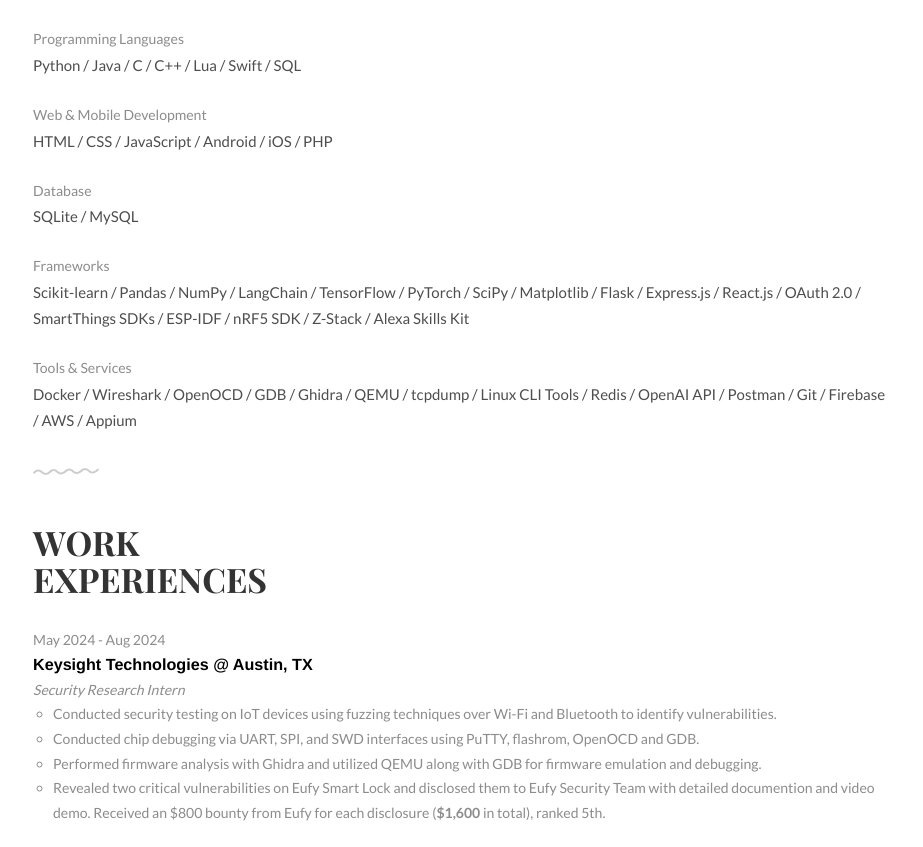
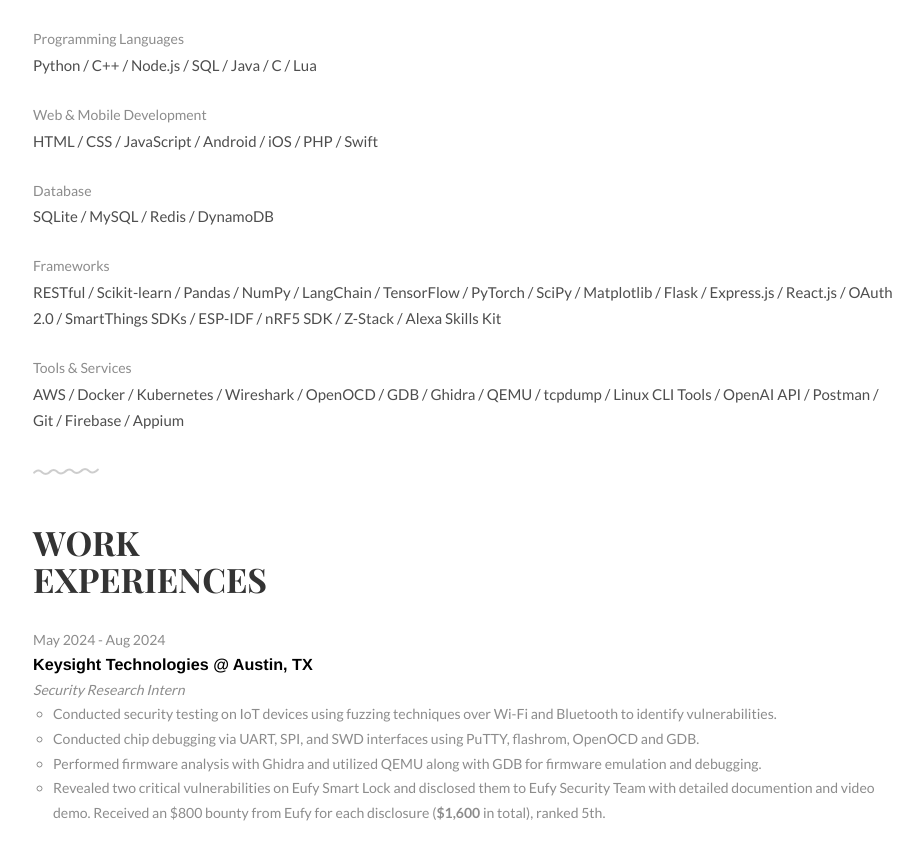
Before and after one commit to XueningXu/xueningxu-profile, a website: page index.html in a window 1280 px wide. Shown: the part 3590-4437 px from the top of the page, without its empty margins (177-1100 px from the left). Drawn offline with nearby package versions, Linux system fonts and the light colour scheme.

Commit message:
Update index.html

```diff
--- a/index.html
+++ b/index.html
@@ -204,23 +204,23 @@
 			<h1 style="padding-top:80px;margin-top:-80px;">Technical<br>Skills</h1>
 			<ul class="skill-list list-flat">
 				<li>Programming Languages</li>
-				<li>Python / Java / C / C++ / Lua / Swift / SQL</li>
+				<li>Python / C++ / Node.js / SQL / Java / C / Lua</li>
 			</ul>
 			<ul class="skill-list list-flat">
 				<li>Web & Mobile Development</li>
-				<li>HTML / CSS / JavaScript / Android / iOS / PHP</li>
+				<li>HTML / CSS / JavaScript / Android / iOS / PHP / Swift</li>
 			</ul>
 			<ul class="skill-list list-flat">
 				<li>Database</li>
-				<li>SQLite / MySQL</li>
+				<li>SQLite / MySQL / Redis / DynamoDB</li>
 			</ul>
 			<ul class="skill-list list-flat">
 				<li>Frameworks</li>
-				<li>Scikit-learn / Pandas / NumPy / LangChain / TensorFlow / PyTorch / SciPy / Matplotlib / Flask / Express.js / React.js / OAuth 2.0 / SmartThings SDKs / ESP-IDF / nRF5 SDK / Z-Stack / Alexa Skills Kit </li>
+				<li>RESTful / Scikit-learn / Pandas / NumPy / LangChain / TensorFlow / PyTorch / SciPy / Matplotlib / Flask / Express.js / React.js / OAuth 2.0 / SmartThings SDKs / ESP-IDF / nRF5 SDK / Z-Stack / Alexa Skills Kit </li>
 			</ul>
 			<ul class="skill-list list-flat">
 				<li>Tools & Services</li>
-				<li>Docker / Wireshark / OpenOCD / GDB / Ghidra / QEMU / tcpdump / Linux CLI Tools / Redis / OpenAI API / Postman / Git / Firebase / AWS / Appium</li>
+				<li>AWS / Docker / Kubernetes / Wireshark / OpenOCD / GDB / Ghidra / QEMU / tcpdump / Linux CLI Tools / OpenAI API / Postman / Git / Firebase / Appium</li>
 			</ul>
 		</div>
 	</div>
```
